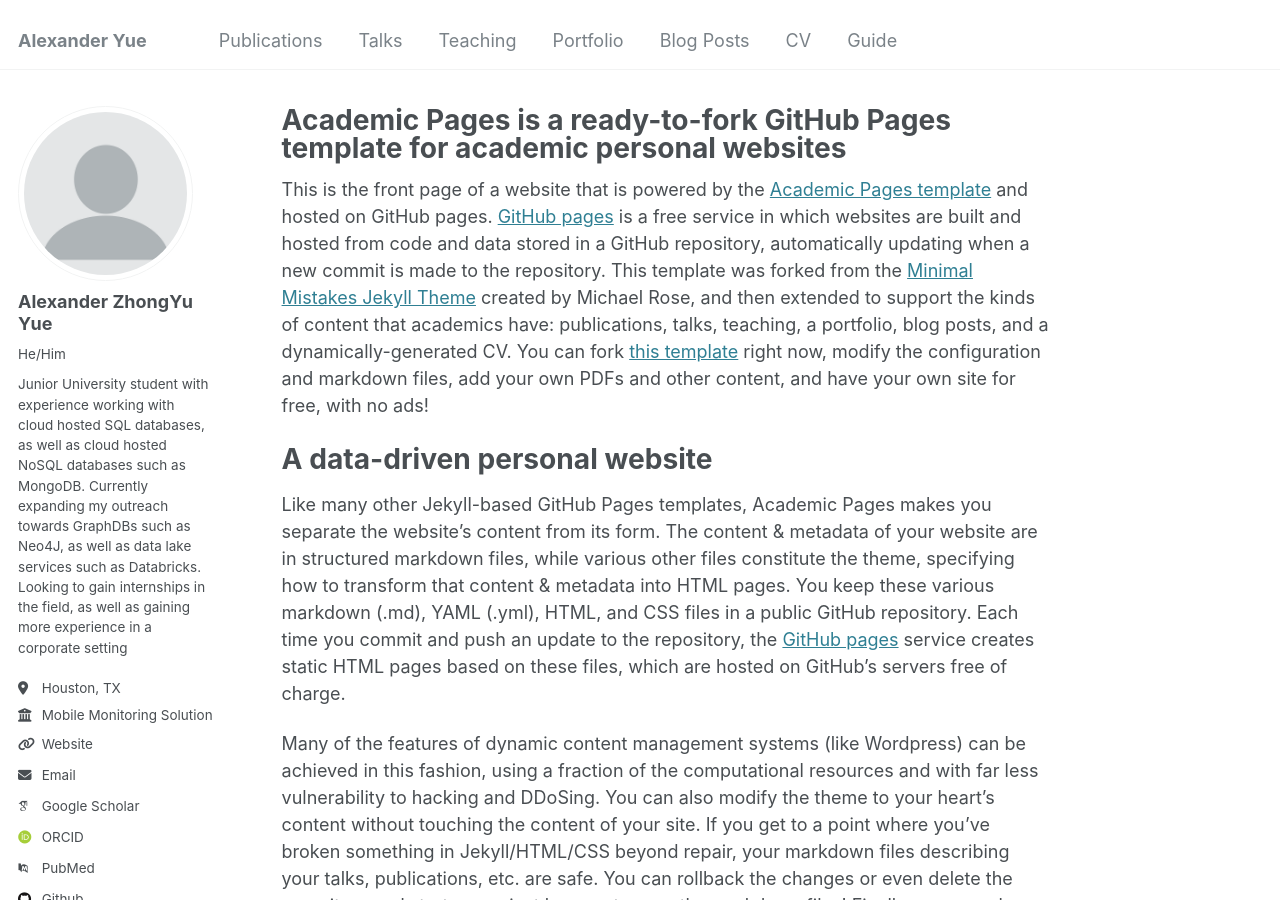
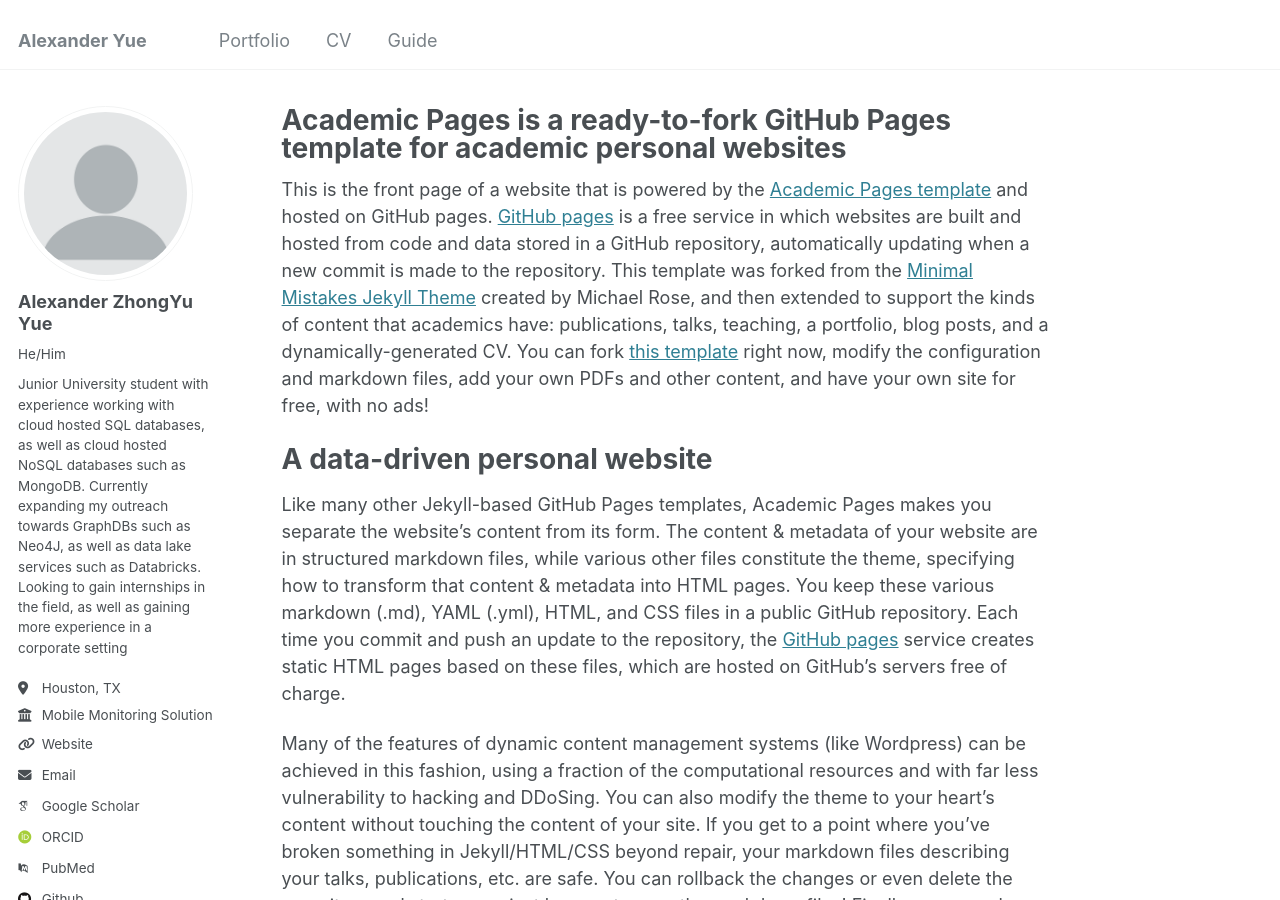
Before and after one commit to AlexanderYue/AlexanderYue.github.io, a Jekyll site: the page built from _pages/about.md, in a window 1280 px wide and 900 px high. Built offline with Jekyll 4.4.1, drawn with Linux system fonts in a browser that asks for light colours; some web fonts are replaced.

Commit message:
Update navigation.yml

```diff
--- a/_data/navigation.yml
+++ b/_data/navigation.yml
@@ -5,20 +5,9 @@
 # prevent it from being included in the site.
 
 main:
-  - title: "Publications"
-    url: /publications/
-
-  - title: "Talks"
-    url: /talks/
-
-  - title: "Teaching"
-    url: /teaching/
-
   - title: "Portfolio"
     url: /portfolio/
 
-  - title: "Blog Posts"
-    url: /year-archive/
 
   - title: "CV"
     url: /cv/
```
